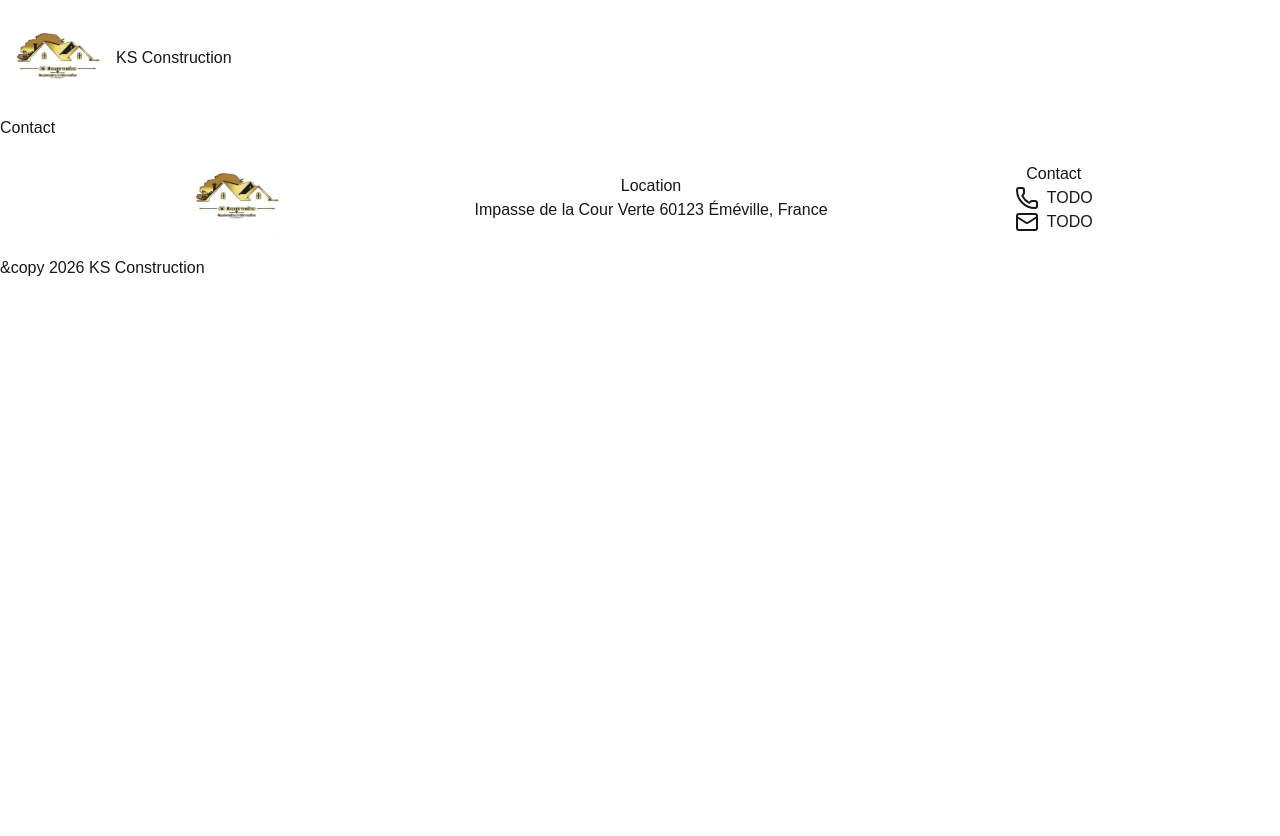
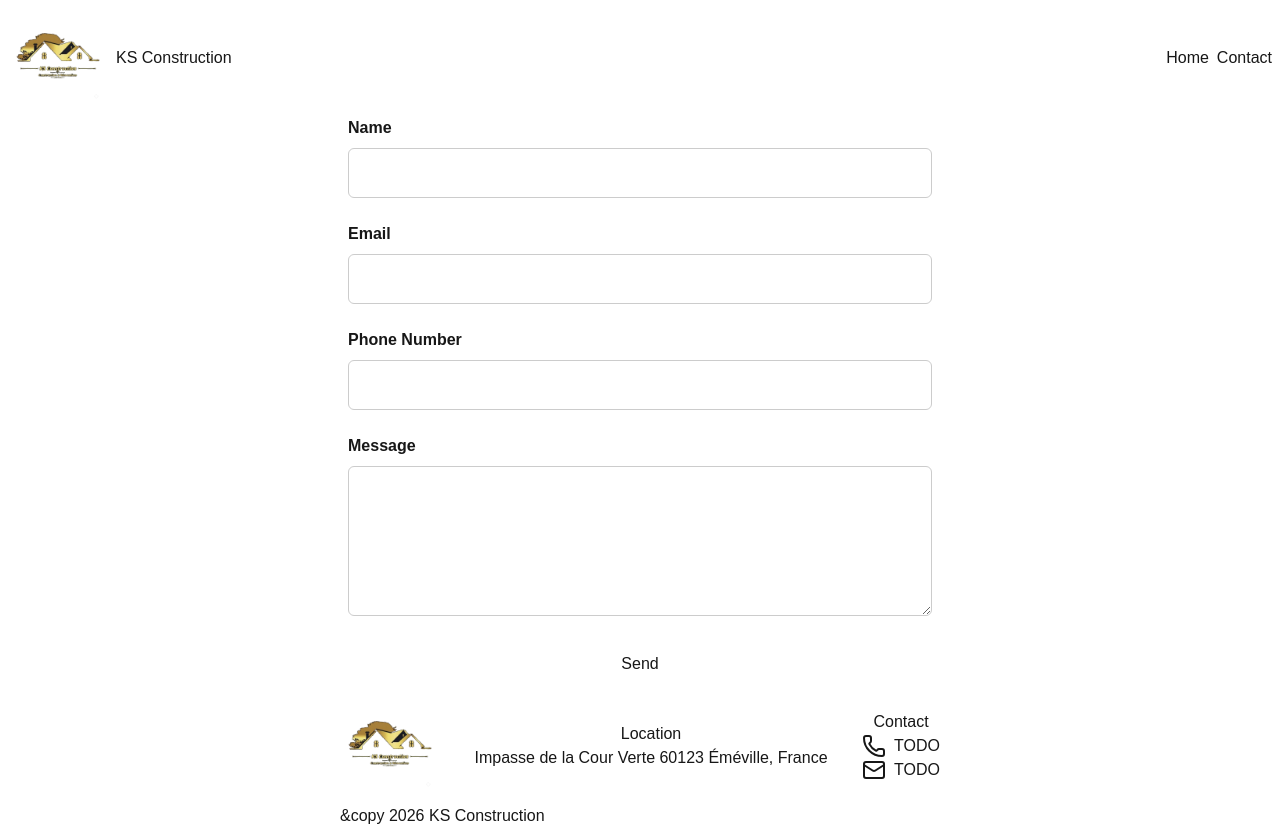
Before and after one commit to neon1024/ks-construct, a Next.js app: page /contact in a window 1280 px wide. Before the commit the page ends 800 px from the top, so only its background shows below. Built offline with nearby package versions, Linux system fonts and the light colour scheme.

Commit message:
styled components work

```diff
--- a/app/components/layout/Footer.tsx
+++ b/app/components/layout/Footer.tsx
@@ -7,13 +7,14 @@ import {
     IconAndTextContainer,
     PrimaryFooterContainer,
     SecondaryFooterContainer,
+    StyledFooter,
 } from "./styles";
 
 export default function Footer() {
     const year = new Date().getFullYear();
 
     return (
-        <footer>
+        <StyledFooter>
             <PrimaryFooterContainer>
                 <Image
                     src={"/logo.png"}
@@ -38,6 +39,6 @@ export default function Footer() {
             <SecondaryFooterContainer>
                 &copy {year} {COMPANY.NAME}
             </SecondaryFooterContainer>
-        </footer>
+        </StyledFooter>
     );
 }
--- a/app/components/layout/Navbar.tsx
+++ b/app/components/layout/Navbar.tsx
@@ -1,10 +1,17 @@
 import { COMPANY } from "@/constants";
 import Image from "next/image";
-import { HeaderContainer, HeaderTitle } from "./styles";
+import Link from "next/link";
+import {
+    HeaderContainer,
+    HeaderTitle,
+    PrimaryHeaderContainer,
+    SecondaryHeaderContainer,
+} from "./styles";
 
 export default function Navbar() {
     return (
         <HeaderContainer>
+            <PrimaryHeaderContainer>
                 <Image
                     src={"/logo.png"}
                     alt={COMPANY.NAME}
@@ -12,6 +19,11 @@ export default function Navbar() {
                     height={100}
                 />
                 <HeaderTitle>{COMPANY.NAME}</HeaderTitle>
+            </PrimaryHeaderContainer>
+            <SecondaryHeaderContainer>
+                <Link href="/">Home</Link>
+                <Link href="/contact">Contact</Link>
+            </SecondaryHeaderContainer>
         </HeaderContainer>
     );
 }
--- a/app/components/layout/styles.ts
+++ b/app/components/layout/styles.ts
@@ -10,25 +10,44 @@ export const IconAndTextContainer = styled.div`
 export const HeaderContainer = styled.div`
     display: flex;
     align-items: center;
+    justify-content: space-between;
+    padding: 8px;
+`;
+
+export const PrimaryHeaderContainer = styled.div`
+    display: flex;
+    align-items: center;
     gap: 8px;
-    padding-top: 8px;
-    padding-bottom: 8px;
-    padding-left: 8px;
-    padding-right: 8px;
+`;
+
+export const SecondaryHeaderContainer = styled.div`
+    display: flex;
+    flex-direction: row;
+    align-items: center;
+    gap: 8px;
 `;
 
 export const HeaderTitle = styled.h1``;
 
+export const StyledFooter = styled.footer`
+    width: 100%;
+    max-width: 600px;
+    margin: 0 auto;
+`;
+
 export const PrimaryFooterContainer = styled.div`
     display: flex;
     flex-direction: row;
-    justify-content: space-evenly;
+    justify-content: space-between;
     align-items: center;
     gap: 8px;
-    padding: 8px;
+    padding-top: 8px;
+    padding-bottom: 8px;
 `;
 
-export const SecondaryFooterContainer = styled.div``;
+export const SecondaryFooterContainer = styled.div`
+    padding-bottom: 8px;
+`;
 
 export const FooterColumn = styled.div``;
 
--- /dev/null
+++ b/app/components/styles.ts
@@ -0,0 +1,46 @@
+import styled from "styled-components";
+
+export const StyledForm = styled.form`
+    display: flex;
+    flex-direction: column;
+    gap: 1.5rem;
+
+    margin: 0 auto;
+
+    width: 100%;
+    max-width: 600px;
+
+    padding-left: 8px;
+    padding-right: 8px;
+`;
+
+export const StyledField = styled.div`
+    display: flex;
+    flex-direction: column;
+    gap: 0.5rem;
+`;
+
+export const StyledLabel = styled.label`
+    font-weight: 600;
+`;
+
+export const StyledInput = styled.input`
+    padding: 0.75rem 1rem;
+    border: 1px solid #ccc;
+    border-radius: 6px;
+`;
+
+export const StyledMessage = styled.textarea`
+    padding: 0.75rem 1rem;
+    border: 1px solid #ccc;
+    border-radius: 6px;
+    min-height: 150px;
+    resize: vertical;
+`;
+
+export const StyledSubmitButton = styled.button`
+    padding: 0.75rem 1.5rem;
+    border: none;
+    border-radius: 6px;
+    cursor: pointer;
+`;
--- a/app/contact/page.tsx
+++ b/app/contact/page.tsx
@@ -1,3 +1,43 @@
+import {
+    StyledField,
+    StyledForm,
+    StyledInput,
+    StyledLabel,
+    StyledMessage,
+    StyledSubmitButton,
+} from "../components/styles";
+
 export default function Contact() {
-    return <>Contact</>;
+    return (
+        <>
+            <StyledForm>
+                <StyledField>
+                    <StyledLabel htmlFor="name">Name</StyledLabel>
+                    <StyledInput id="name" name="name" type="text" required />
+                </StyledField>
+
+                <StyledField>
+                    <StyledLabel htmlFor="email">Email</StyledLabel>
+                    <StyledInput
+                        id="email"
+                        name="email"
+                        type="email"
+                        required
+                    />
+                </StyledField>
+
+                <StyledField>
+                    <StyledLabel htmlFor="phone">Phone Number</StyledLabel>
+                    <StyledInput id="phone" name="phone" type="tel" />
+                </StyledField>
+
+                <StyledField>
+                    <StyledLabel htmlFor="message">Message</StyledLabel>
+                    <StyledMessage id="message" name="message" required />
+                </StyledField>
+
+                <StyledSubmitButton type="submit">Send</StyledSubmitButton>
+            </StyledForm>
+        </>
+    );
 }
--- a/app/layout.tsx
+++ b/app/layout.tsx
@@ -17,19 +17,22 @@ const geistMono = Geist_Mono({
 export const metadata: Metadata = {
     title: "KS Construction",
     description: "KS Construction is a construction firm based in France.",
+    keywords: ["KS Construction"],
 };
 
 export default function RootLayout({ children }: LayoutProps<"/">) {
     return (
         <>
-            <Header />
             <html
                 lang="en"
                 className={`${geistSans.variable} ${geistMono.variable} h-full antialiased`}
             >
-                <body className="min-h-full flex flex-col">{children}</body>
+                <body className="min-h-full flex flex-col">
+                    <Header />
+                    <main>{children}</main>
+                    <Footer />
+                </body>
             </html>
-            <Footer />
         </>
     );
 }
```
Lines whose indentation alone changed are shown as unchanged.
